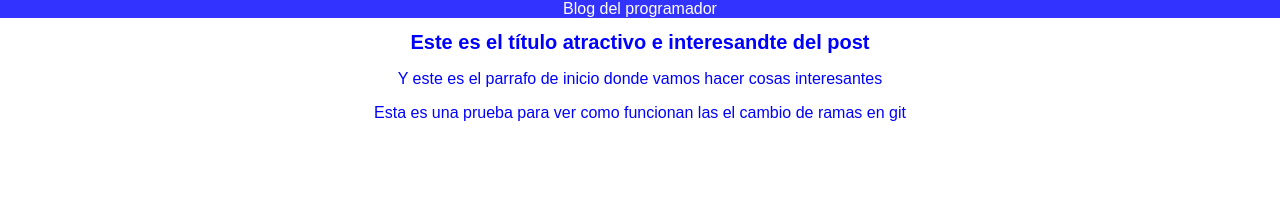
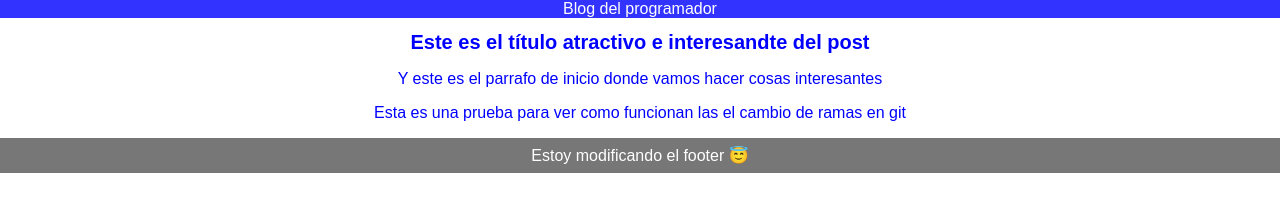
Before and after one commit to Sanorte/MiPrimerGit, a plain HTML site: page index.html in a window 1280 px wide. Drawn offline with Linux system fonts and the light colour scheme.

Commit message:
MODIFICACION DEL FOOTER

```diff
--- a/css/style.css
+++ b/css/style.css
@@ -24,3 +24,9 @@ body
 {
     font-size: 20px;
 }
+#footer{
+    background: #777;
+    color: white;
+    text-align: center;
+    padding: 0.5em;
+}
--- a/index.html
+++ b/index.html
@@ -13,6 +13,9 @@
                 <p>Y este es el parrafo de inicio donde vamos hacer cosas interesantes </p>
                 <p>Esta es una prueba para ver como funcionan las el cambio de ramas en git</p>
             </div>
+            <div id="footer">
+                Estoy modificando el footer 😇
+            </div>
         </div>
     </body>
 </html>
```
